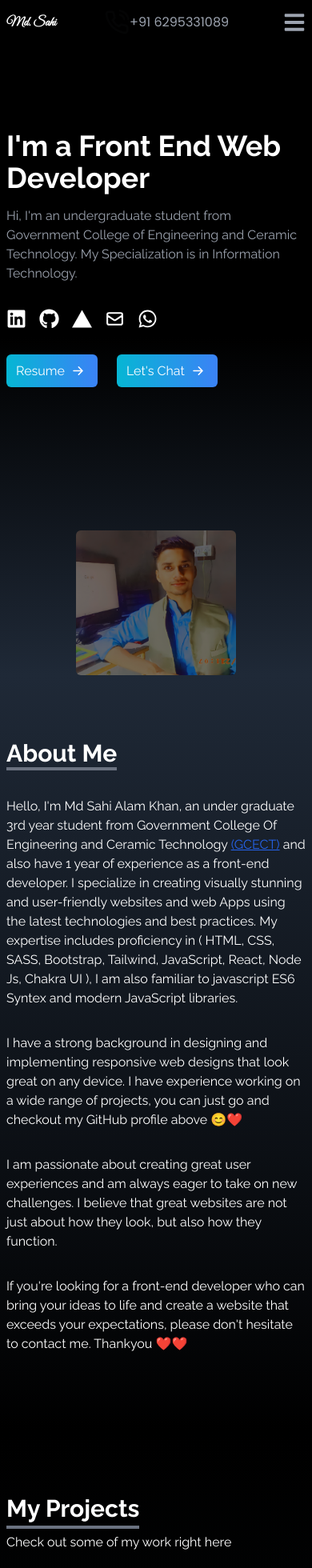
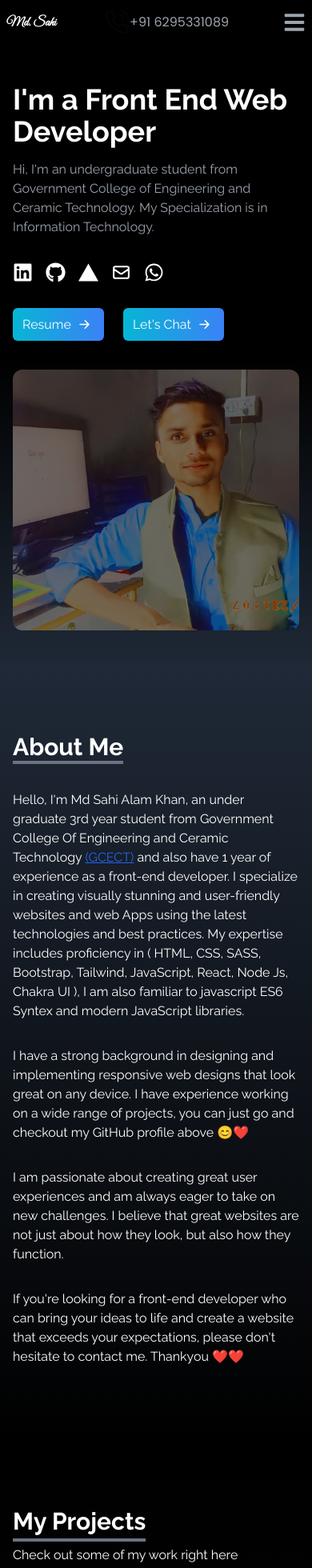
Before and after one commit to sahiAlam/mdSahiAlamKhan_portfolio, a React (Create React App) app: page / in a window 390 px wide. Shown: the top 1960 px of the page at 80% size. Built offline with nearby package versions, Linux system fonts and the light colour scheme.

Commit message:
responsive updated

```diff
--- a/src/components/About.jsx
+++ b/src/components/About.jsx
@@ -5,7 +5,7 @@ const About = () => {
   return (
     <div
       name="about"
-      className="w-full h-full bg-gradient-to-b from-gray-800 to-black text-white py-20 px-2 sm:px-3"
+      className="w-full h-full bg-gradient-to-b from-gray-800 to-black text-white py-20 px-4 sm:px-8"
     >
       <div className="max-w-screen-lg mx-auto flex flex-col justify-center w-full h-full">
         <div className="pb-5">
--- a/src/components/Contact.jsx
+++ b/src/components/Contact.jsx
@@ -52,7 +52,7 @@ const Contact = () => {
   return (
     <div
       name="contact"
-      className="w-full h-full bg-gradient-to-b from-black to-gray-800 px-2 sm:px-3 py-20 text-white"
+      className="w-full h-full bg-gradient-to-b from-black to-gray-800 px-4 sm:px-8 py-20 text-white"
     >
       <div className="max-w-screen-lg mx-auto h-auto">
         <div className="pb-8">
--- a/src/components/Experience.jsx
+++ b/src/components/Experience.jsx
@@ -72,7 +72,7 @@ const Experience = () => {
   return (
     <div
       name="skills"
-      className="bg-gradient-to-b from-gray-800 to-black w-full sm:pt-20 pt-28 px-2 sm:px-3"
+      className="bg-gradient-to-b from-gray-800 to-black w-full sm:pt-20 pt-28 px-4 sm:px-8"
     >
       <div className="max-w-screen-lg mx-auto flex flex-col pb-10 justify-center w-full h-screen text-white">
         <div>
--- a/src/components/Footer.jsx
+++ b/src/components/Footer.jsx
@@ -59,7 +59,7 @@ const Footer = () => {
   return (
     // bg-gradient-to-b from-gray-800 via-gray-900 to-black
     <>
-      <div className="bg-black px-2 sm:px-3 pt-20">
+      <div className="bg-black px-4 sm:px-3 pt-20">
         <div className="max-w-screen-lg mx-auto flex flex-col justify-center w-full h-full pt-10 md:pt-16">
           <div className="grid sm:grid-cols-2 md:grid-cols-3 gap-8 lg:px-0 sm:px-3 px-2 border-b-2 border-b-gray-800 text-white pb-10">
             <div className="text-center text-gray-400 flex flex-col items-center space-y-3">
--- a/src/components/Header.jsx
+++ b/src/components/Header.jsx
@@ -30,7 +30,7 @@ const Header = () => {
   ];
   return (
     <>
-      <div className="dark:bg-white flex items-center justify-between xl:px-16 sm:px-3 px-2 bg-black text-white h-14  sm:h-16 md:h-20 w-full fixed z-20">
+      <div className="dark:bg-white flex items-center justify-between xl:px-16 sm:px-3 px-2 bg-black text-white h-14  sm:h-16 md:h-20 w-full sticky top-0 z-20">
         <div className="z-10">
           <h1 className="text-md sm:text-xl md:text-2xl font-signature cursor-pointer font-bold">
             <Link to="home" smooth>
--- a/src/components/Home.jsx
+++ b/src/components/Home.jsx
@@ -11,10 +11,10 @@ const Home = () => {
     <>
       <div
         name="home"
-        className="h-screen w-full bg-gradient-to-b from-black via-black to-gray-800"
+        className="h-full w-full bg-gradient-to-b from-black via-black to-gray-800"
       >
-        <div className="lg:max-w-screen-lg  mx-auto flex flex-col items-center justify-between h-full px-2 sm:px-3 sm:pt-24 md:flex-row md:space-x-12">
-          <div className="flex flex-col justify-center h-full lg:w-4/5">
+        <div className="lg:max-w-screen-lg  mx-auto flex flex-col items-center justify-between h-full px-4 sm:px-8 lg:px-0 md:flex-row md:space-x-12 py-12 xl:py-20">
+          <div className="flex flex-col justify-center lg:w-4/5">
             <h2 className="text-4xl md:text-5xl lg:7xl font-bold text-white">
               I'm a Front End Web Developer
             </h2>
@@ -50,11 +50,11 @@ const Home = () => {
               </Link>
             </div>
           </div>
-          <div className="w-4/5">
+          <div className="w-full">
             <img
               src={HeroImage}
               alt="my profile"
-              className="rounded-md w-4/6 mini:w-3/5 hue-rotate-15 saturate-150 mx-auto md:w-full lg:rounded-[50%] brightness-50 md:border-2 md:border-cyan-300"
+              className="rounded-xl w-full hue-rotate-15 saturate-150 mx-auto md:w-full lg:rounded-[50%] brightness-50 md:border-2 md:border-cyan-300 mt-5 sm:mt-0"
             />
           </div>
         </div>
--- a/src/components/Projects.jsx
+++ b/src/components/Projects.jsx
@@ -50,7 +50,7 @@ const Projects = () => {
   return (
     <div
       name="projects"
-      className="bg-gradient-to-b from-black to-gray-800 w-full text-white md:h-auto py-20 px-2 sm:px-3"
+      className="bg-gradient-to-b from-black to-gray-800 w-full text-white md:h-auto py-20 px-4 sm:px-8"
     >
       <div className="max-w-screen-lg mx-auto flex flex-col justify-center w-full h-full">
         <div className="pb-8">
```
